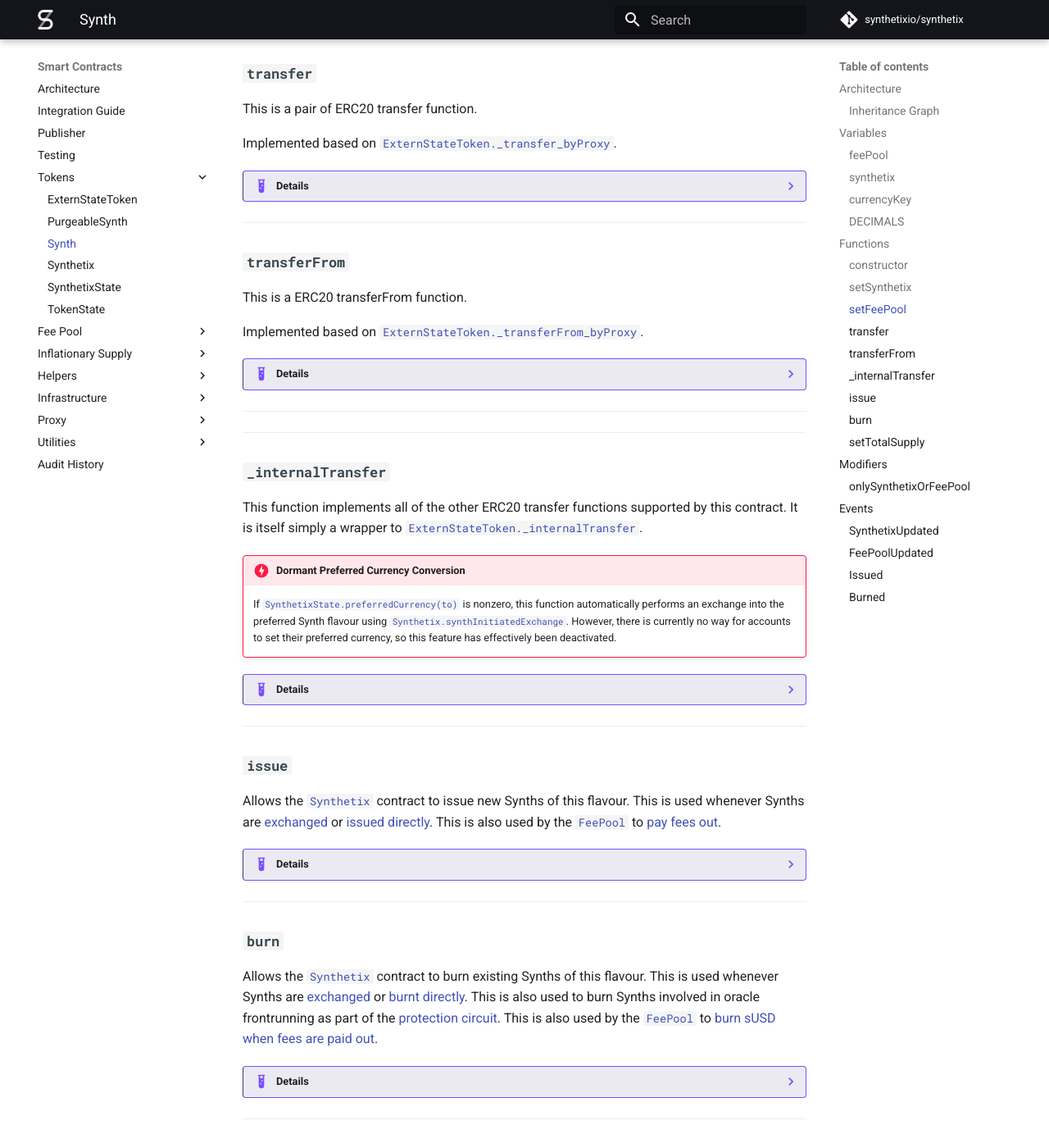
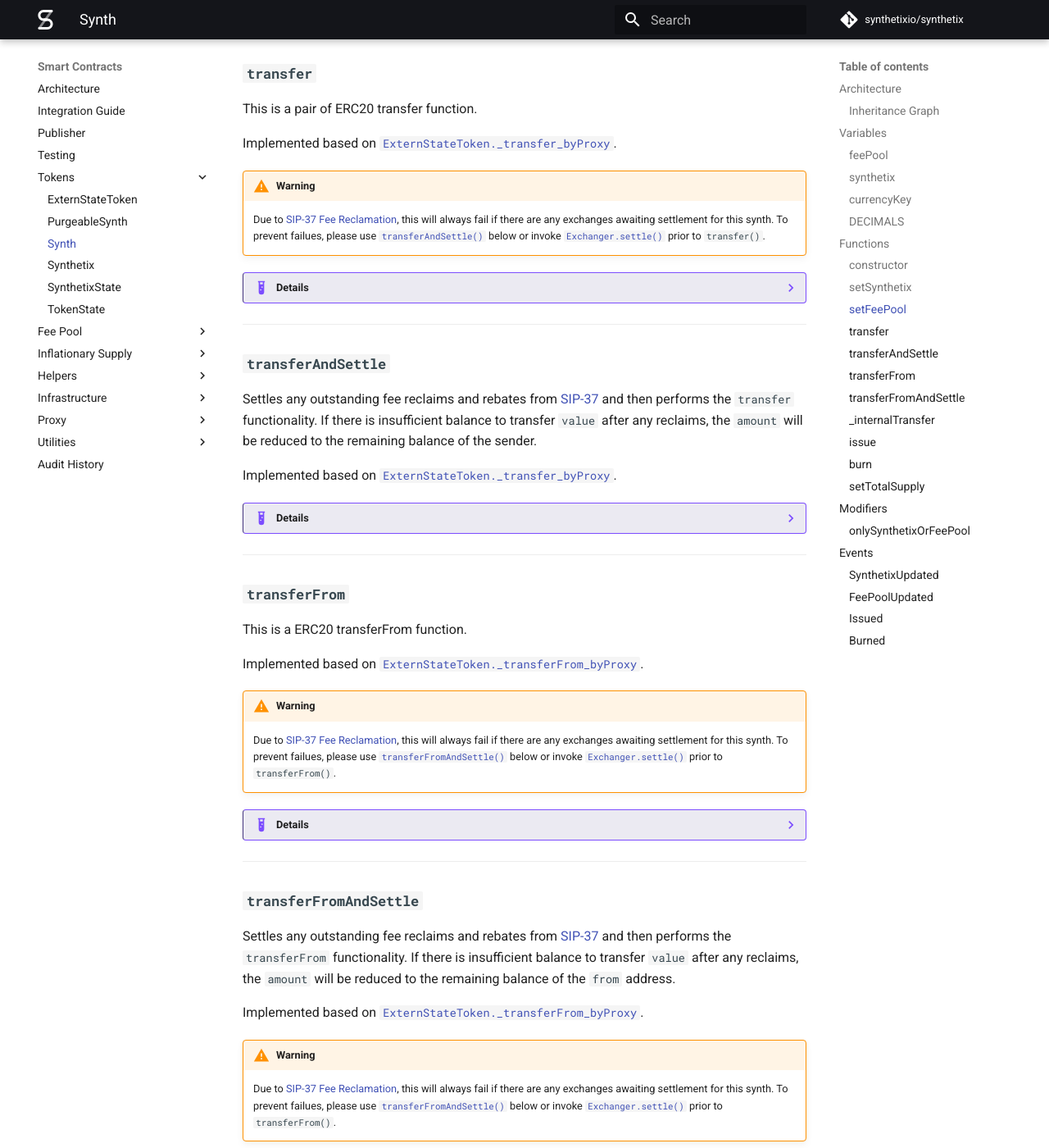
Before and after one commit to Synthetixio/synthetix-docs, an MkDocs documentation site: the page built from content/contracts/Synth.md, in a window 1280 px wide and 1400 px high, scrolled down 3377 px. Shown: the whole window at 82% size. Built offline with MkDocs 1.6.1 and Material for MkDocs 9.7.7, drawn with Linux system fonts in a browser that asks for light colours; formulas are drawn with MathJax 3; comment, search, counter and statistics services are not loaded.

Commit message:
Adding transferAndSettle and transferFromAndSettle to Synth contract and updated integration guide

```diff
--- a/content/contracts/Synth.md
+++ b/content/contracts/Synth.md
@@ -162,6 +162,28 @@ This is a pair of ERC20 transfer function.
 
 Implemented based on [`ExternStateToken._transfer_byProxy`](ExternStateToken#_transfer_byproxy).
 
+!!! Warning "Warning"
+
+    Due to [SIP-37 Fee Reclamation](https://sips.synthetix.io/sips/sip-37), this will always fail if there are any exchanges awaiting settlement for this synth. To prevent failues, please use [`transferAndSettle()`](#transferandsettle) below or invoke [`Exchanger.settle()`](/contracts/exchanger/#settle) prior to `transfer()`.
+
+??? example "Details"
+
+    **Signatures**
+
+    * `transfer(address to, uint value) public returns (bool)`
+
+    **Modifiers**
+
+    * [`Proxyable.optionalProxy`](Proxyable.md#optionalproxy)
+
+---
+
+### `transferAndSettle`
+
+Settles any outstanding fee reclaims and rebates from [SIP-37](https://sips.synthetix.io/sips/sip-37) and then performs the `transfer` functionality. If there is insufficient balance to transfer `value` after any reclaims, the `amount` will be reduced to the remaining balance of the sender.
+
+Implemented based on [`ExternStateToken._transfer_byProxy`](ExternStateToken#_transfer_byproxy).
+
 ??? example "Details"
 
     **Signatures**
@@ -180,18 +202,41 @@ This is a ERC20 transferFrom function.
 
 Implemented based on [`ExternStateToken._transferFrom_byProxy`](ExternStateToken#_transferfrom_byproxy).
 
+!!! Warning "Warning"
+
+    Due to [SIP-37 Fee Reclamation](https://sips.synthetix.io/sips/sip-37), this will always fail if there are any exchanges awaiting settlement for this synth. To prevent failues, please use [`transferFromAndSettle()`](#transferfromandsettle) below or invoke [`Exchanger.settle()`](/contracts/exchanger/#settle) prior to `transferFrom()`.
+
 ??? example "Details"
 
     **Signatures**
 
     * `transferFrom(address from, address to, uint value) public returns (bool)`
-    * `transfer(address from, address to, uint value) public returns (bool)`
 
     **Modifiers**
 
     * [`Proxyable.optionalProxy`](Proxyable.md#optionalproxy)
 
 ---
+
+### `transferFromAndSettle`
+
+Settles any outstanding fee reclaims and rebates from [SIP-37](https://sips.synthetix.io/sips/sip-37) and then performs the `transferFrom` functionality. If there is insufficient balance to transfer `value` after any reclaims, the `amount` will be reduced to the remaining balance of the `from` address.
+
+Implemented based on [`ExternStateToken._transferFrom_byProxy`](ExternStateToken#_transferfrom_byproxy).
+
+!!! Warning "Warning"
+
+    Due to [SIP-37 Fee Reclamation](https://sips.synthetix.io/sips/sip-37), this will always fail if there are any exchanges awaiting settlement for this synth. To prevent failues, please use [`transferFromAndSettle()`](#transferfromandsettle) below or invoke [`Exchanger.settle()`](/contracts/exchanger/#settle) prior to `transferFrom()`.
+
+??? example "Details"
+
+    **Signatures**
+
+    * `transferFrom(address from, address to, uint value) public returns (bool)`
+
+    **Modifiers**
+
+    * [`Proxyable.optionalProxy`](Proxyable.md#optionalproxy)
 
 ---
 
```
Also changed, not shown: content/contracts/integration.md (+7 -1 lines).
